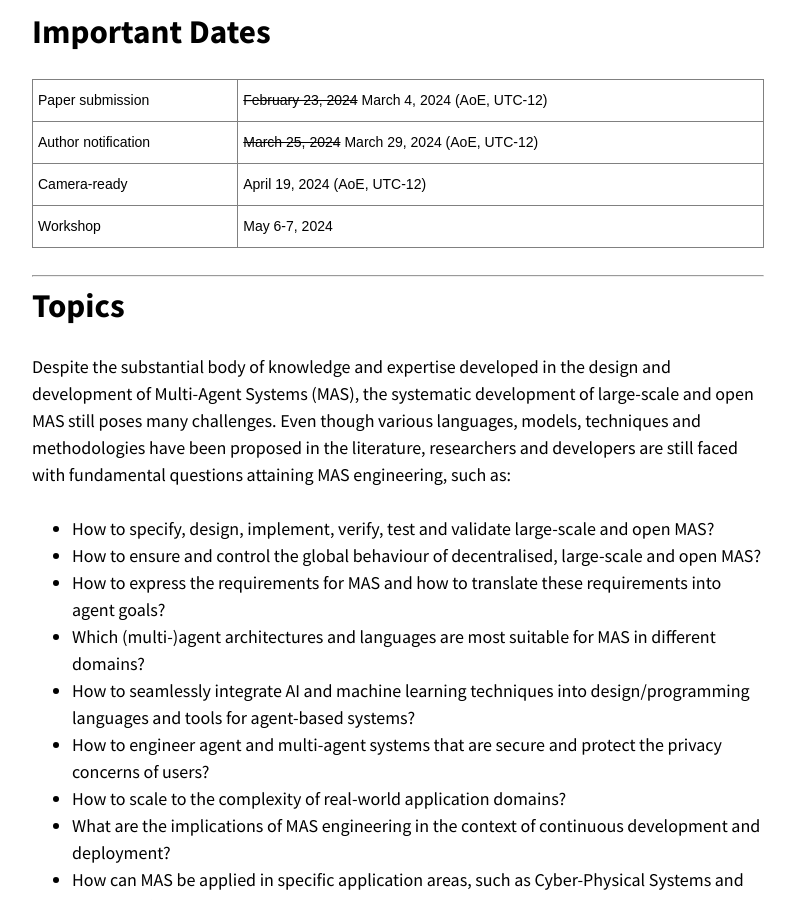
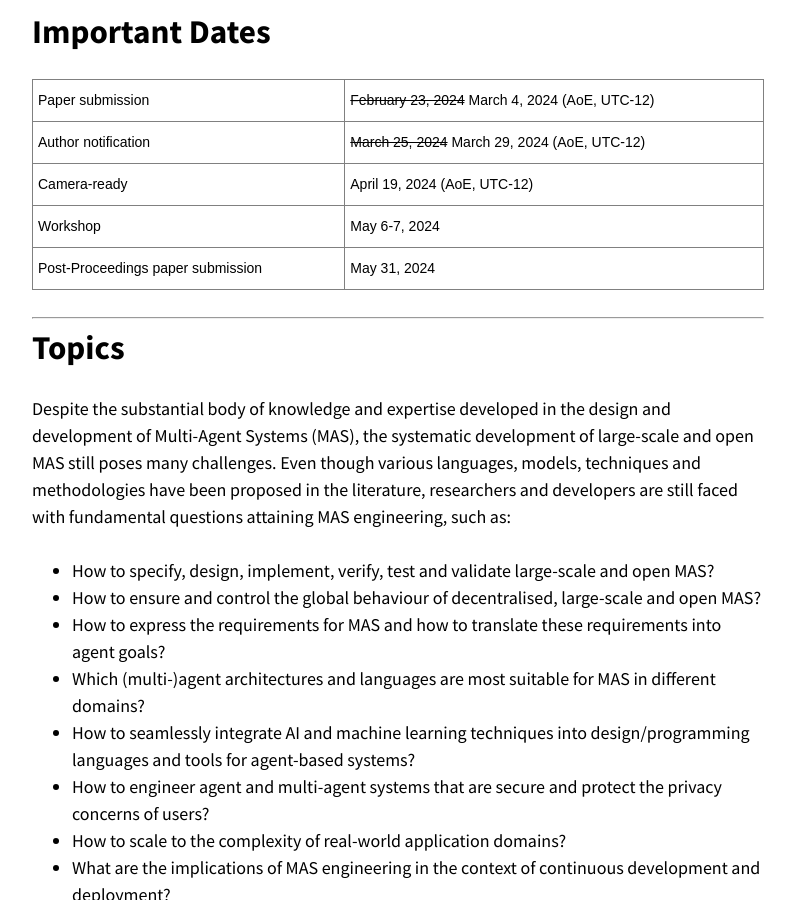
Before and after one commit to rafaelcaue/emas2024, a Jekyll site: the page built from cfp.md, in a window 1280 px wide and 900 px high, scrolled down 330 px. Shown: the whole window, without its empty margins (242-1037 px from the left). Built offline with Jekyll 4.4.1, drawn with Linux system fonts in a browser that asks for light colours; nearby versions of some CDN libraries; our own code applies the rules of GitHub Pages for plain Markdown files.

Commit message:
Update cfp.md

```diff
--- a/cfp.md
+++ b/cfp.md
@@ -33,6 +33,10 @@ entries_layout: list
   <tr>
     <td class="tg-0pky">Workshop</td>
     <td class="tg-0pky">May 6-7, 2024</td>
+  </tr>
+  <tr>
+    <td class="tg-0pky">Post-Proceedings paper submission</td>
+    <td class="tg-0pky">May 31, 2024</td>
   </tr>
 </tbody>
 </table>
```
